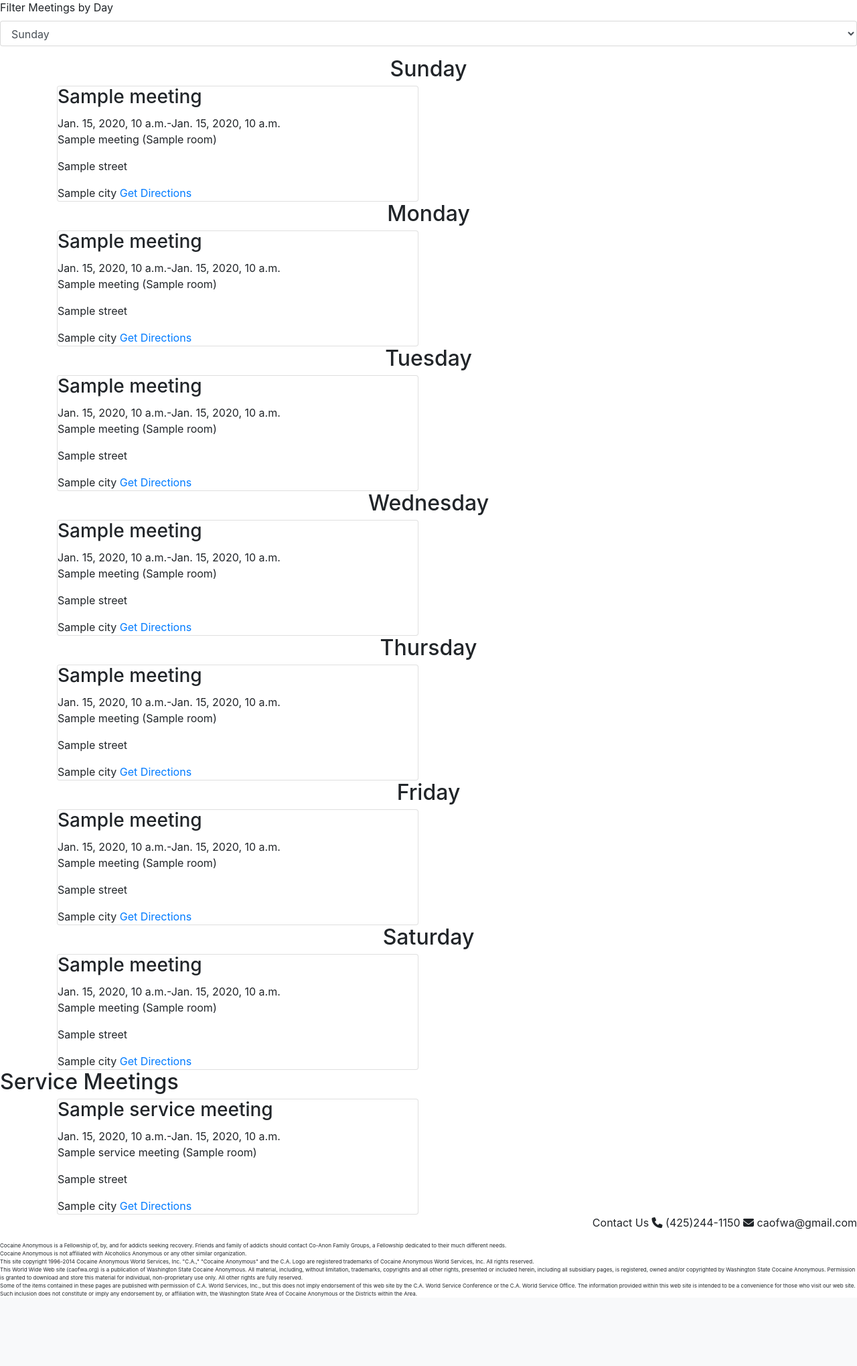
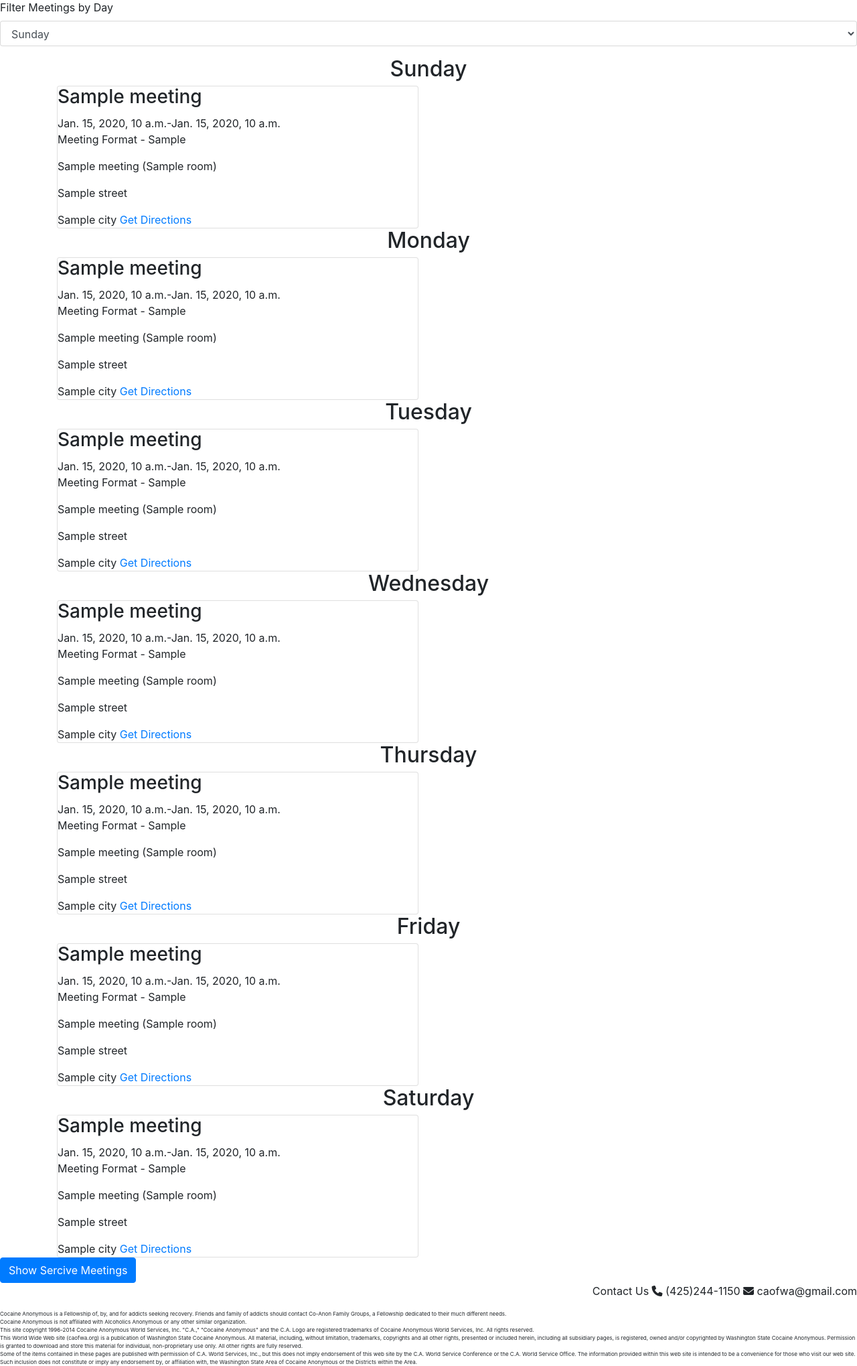
Before and after one commit to nathancmoore/final_project, a Django app: template ca_website/ca_website/templates/ca_website/meeting.html in a window 1280 px wide. Shown: the part 153-2192 px from the top of the page at 67% size. Before the commit the page ends 2089 px from the top, so only its background shows below. Run offline with Django 3.2, Linux system fonts and the light colour scheme; the template is opened without the code that fills it: most values are stand-ins (such as "Sample title", 1, 10 or a date in 2020); some libraries are stand-ins or nearby versions.

Commit message:
adding meeting format to meetings

```diff
--- a/ca_website/ca_website/templates/ca_website/meeting.html
+++ b/ca_website/ca_website/templates/ca_website/meeting.html
@@ -2,7 +2,7 @@
 
 {% block content %}
 
-    <script>
+    <script
       src="https://code.jquery.com/jquery-3.2.1.js"
       integrity="sha256-DZAnKJ/6XZ9si04Hgrsxu/8s717jcIzLy3oi35EouyE="
       crossorigin="anonymous">
@@ -111,6 +111,7 @@
               <div class="card">
                 <div class="card-block">
                   <h3 class="card-title ">{{ meeting.meeting_name }}</h3> {{ meeting.start_time }}-{{ meeting.end_time }}
+                  <p>Meeting Format - {{ meeting.meeting_format }}</p>
                   <p class="card-text">
                       {{ meeting.location_name }}
                       {% if meeting.room %}
@@ -139,6 +140,7 @@
               <div class="card">
                 <div class="card-block">
                   <h3 class="card-title">{{ meeting.meeting_name }}</h3> {{ meeting.start_time }}-{{ meeting.end_time }}
+                  <p>Meeting Format - {{ meeting.meeting_format }}</p>
                   <p class="card-text">
                       {{ meeting.location_name }}
                       {% if meeting.room %}
@@ -167,6 +169,7 @@
               <div class="card">
                 <div class="card-block">
                   <h3 class="card-title">{{ meeting.meeting_name }}</h3> {{ meeting.start_time }}-{{ meeting.end_time }}
+                  <p>Meeting Format - {{ meeting.meeting_format }}</p>
                   <p class="card-text">
                       {{ meeting.location_name }}
                       {% if meeting.room %}
@@ -195,6 +198,7 @@
               <div class="card">
                 <div class="card-block">
                   <h3 class="card-title">{{ meeting.meeting_name }}</h3> {{ meeting.start_time }}-{{ meeting.end_time }}
+                  <p>Meeting Format - {{ meeting.meeting_format }}</p>
                   <p class="card-text">
                       {{ meeting.location_name }}
                       {% if meeting.room %}
@@ -223,6 +227,7 @@
               <div class="card">
                 <div class="card-block">
                   <h3 class="card-title">{{ meeting.meeting_name }}</h3> {{ meeting.start_time }}-{{ meeting.end_time }}
+                  <p>Meeting Format - {{ meeting.meeting_format }}</p>
                   <p class="card-text">
                       {{ meeting.location_name }}
                       {% if meeting.room %}
@@ -251,6 +256,7 @@
               <div class="card">
                 <div class="card-block">
                   <h3 class="card-title">{{ meeting.meeting_name }}</h3> {{ meeting.start_time }}-{{ meeting.end_time }}
+                  <p>Meeting Format - {{ meeting.meeting_format }}</p>
                   <p class="card-text">
                       {{ meeting.location_name }}
                       {% if meeting.room %}
@@ -279,6 +285,7 @@
               <div class="card">
                 <div class="card-block">
                   <h3 class="card-title">{{ meeting.meeting_name }}</h3> {{ meeting.start_time }}-{{ meeting.end_time }}
+                  <p>Meeting Format - {{ meeting.meeting_format }}</p>
                   <p class="card-text">
                       {{ meeting.location_name }}
                       {% if meeting.room %}
@@ -299,6 +306,8 @@
         </div>
     </div>
 
+    <a class="btn btn-primary" data-toggle="collapse" href="#collapseExample">Show Sercive Meetings</a>
+    <div class="collapse" id="collapseExample">
         <h2>Service Meetings</h2>
         <div class='container'>
             <div class='row'>
@@ -327,5 +336,5 @@
                 {% endfor %}
             </div>
         </div>
-
+    </div>
 {% endblock %}
```
Lines whose indentation alone changed are shown as unchanged.
